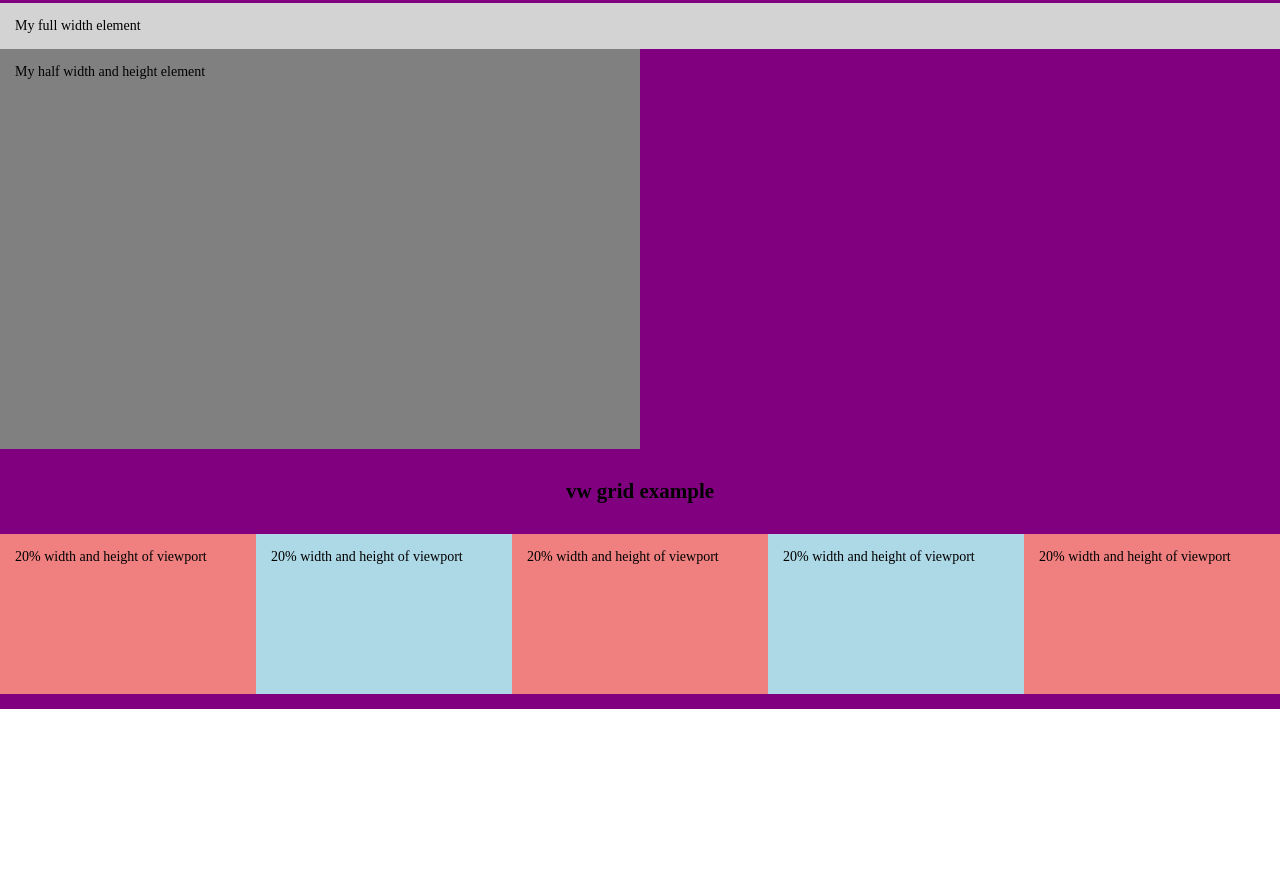
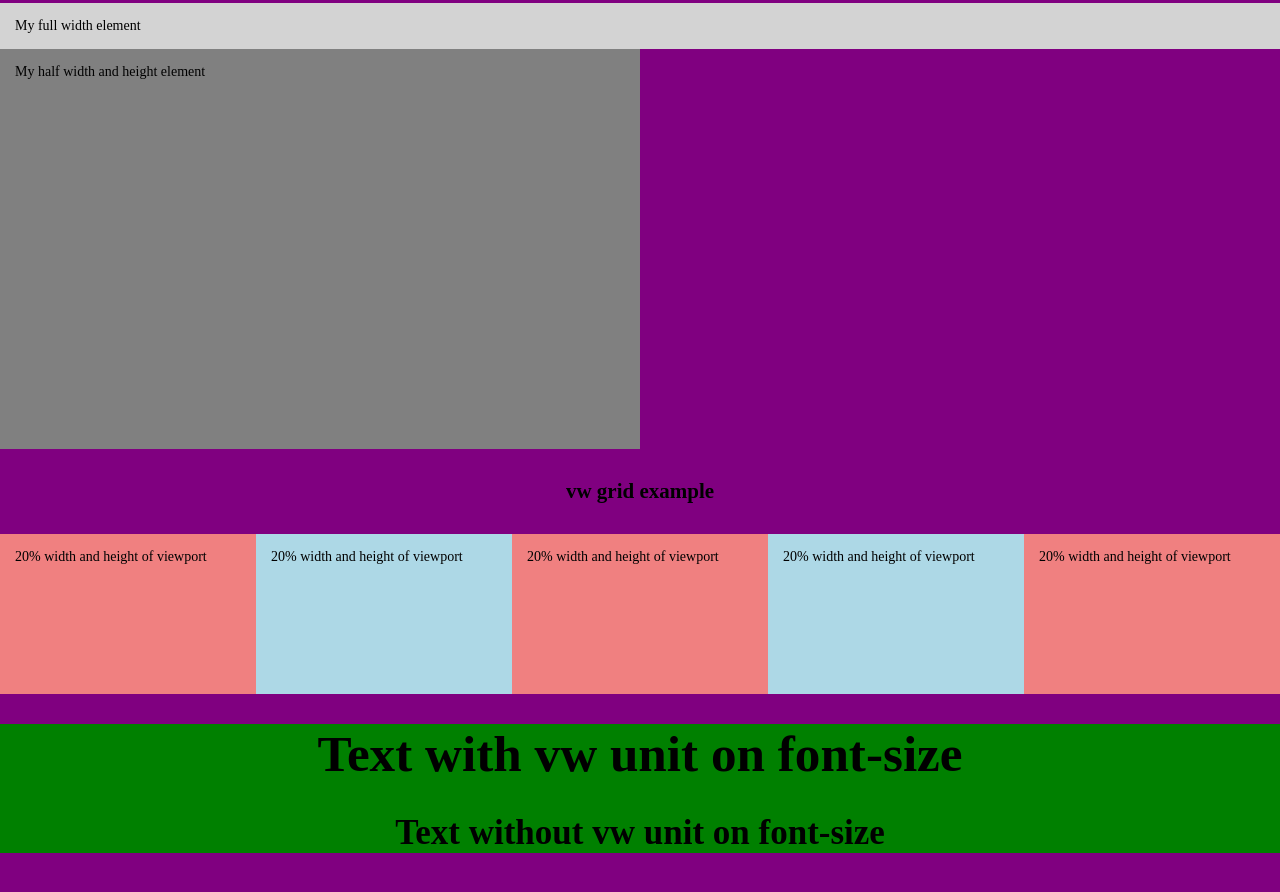
Before and after one commit to Nilton-Filho/css_units, a plain HTML site: page index.html in a window 1280 px wide. Shown: the part 682-1574 px from the top of the page. Before the commit the page ends 1391 px from the top, so only its background shows below. Drawn offline with Linux system fonts and the light colour scheme.

Commit message:
Test with vw on font-size

```diff
--- a/index.html
+++ b/index.html
@@ -79,6 +79,11 @@
         </div>
 
 
+        <div class="vw-text">
+            <h1 class="with-vw">Text with vw unit on font-size</h1>
+            <h2 class="without-vw">Text without vw unit on font-size</h2>
+        </div>
+
 
     </section>
 
--- a/main.css
+++ b/main.css
@@ -85,3 +85,17 @@ section{
 .vw-2:nth-child(odd){
     background-color: lightcoral;
 }
+
+/* using vw on text*/
+
+.vw-text{
+    background-color: green;
+    text-align: center;
+}
+
+.with-vw{
+    font-size: 4vw;
+}
+.without-vw{
+    font-size: 2.5rem;
+}
```
